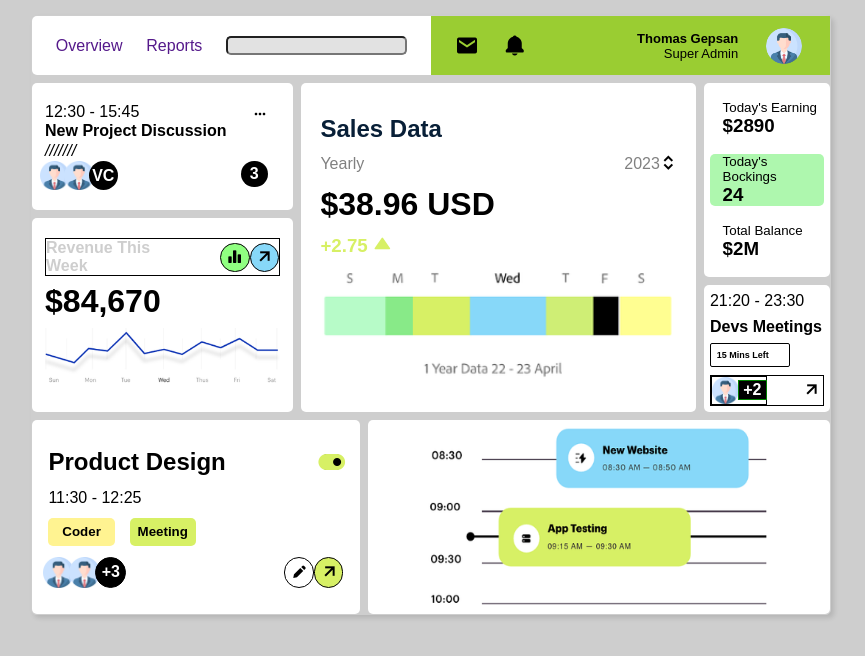
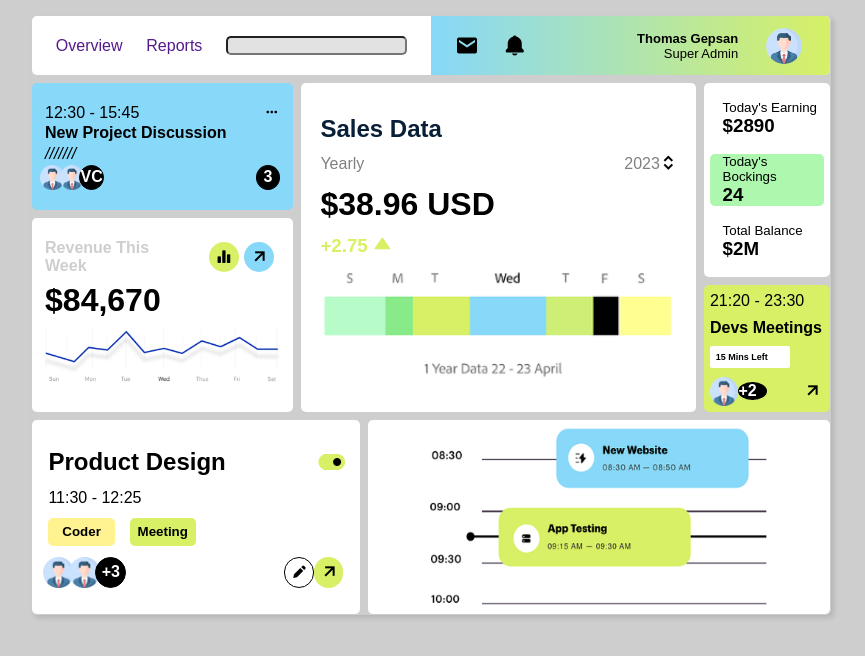
Before and after one commit to JuanManuelGilQuiroga/gridBasico, a plain HTML site: page index.html in a window 1280 px wide. Shown: the whole page, without its empty margins (209-1074 px from the left). Drawn offline with nearby package versions, Linux system fonts and the light colour scheme.

Commit message:
refactor: :bug: Arrangements in some sections of the code
Arrangements for the circular divs, bug in the item 6, final design.

```diff
--- a/css/style.css
+++ b/css/style.css
@@ -37,13 +37,12 @@ body {
 }
 
 .container>div {
-    background: var(--color-secundary);
     border-radius: 5px;
 }
 
 /*/ITEM 1/*/
 .item1 {
-    background: red;
+    background: var(--color-secundary);
     grid-area: menu;
     display: flex;
 }
@@ -74,7 +73,9 @@ body {
 }
 
 .div2Item1 {
-    background: yellowgreen;
+    background: linear-gradient(to right, var(--color-cuarto), var(--color-tercero));
+    border-top-right-radius: 5px;
+    border-bottom-right-radius: 5px;
     display: flex;
     justify-content: space-between;
 }
@@ -115,13 +116,14 @@ body {
 
 /*/ITEM2/*/
 .item2 {
-    background: rgb(135, 216, 249);
+    background: var(--color-cuarto);
     grid-area: notification;
     display: flex;
     flex-direction: row;
     justify-content: space-between;
     align-items: center;
     padding: 5%;
+    border-radius: 5px;
 }
 .div1Item2{
     height: 90%;
@@ -129,57 +131,66 @@ body {
     justify-content: space-evenly;
     flex-direction: column;
 }
+.div1_1Item2{
+    display: flex;
+    justify-content: space-between;
+}
 .imgItem2{
     display: flex;
+    flex-direction: row;
+    justify-content: space-between;
     align-items: center;
 }
-.imgItem2 > *{
-    width: 15%;
+.img1Item2{
+    width: 35%;
+    display: flex;
 }
-.imgItem2 > img{
+.img1Item2 > img{
+    width: 30%;
     margin-left: -5px;
 }
+.imgItem2 > div{
+    align-self: flex-end;
+}
 .circleItem2{
-    background: rgb(0, 0, 0);
-    height: 100%;
-    border-radius: 100px;
+    width: 30%;
+    border: 1px solid black;
+    border-radius: 100%;
     display: flex;
+    justify-content: center;
     align-items: center;
-    justify-content: center;
+    background: black;
     margin-left: -5px;
 }
 .circleItem2 > p{
     font-weight: 700;
     color: var(--color-secundary);
 }
-.div2Item2{
-    height: 80%;
-    width: 31%;
+.img2Item2{
+    height: 100%;
+    width: 10%;
     display: flex;
-    flex-direction: column;
-    justify-content: space-between;
-    margin-right: 5%
-}
-.div2Item2 > i{
-    display: flex;
-    align-self: flex-end;
+    justify-content: center;
+
 }
 .circleRightItem2{
-    background: rgb(0, 0, 0);
-    height: 32%;
-    border-radius: 100px;
+    width: 100%;
+    border: 1px solid black;
+    background: black;
+    border-radius: 100%;
     display: flex;
     align-items: center;
     justify-content: center;
 }
 .circleRightItem2 > p{
+
     font-weight: 700;
     color: var(--color-secundary);
 }
 
 /*/ITEM3/*/
 .item3 {
-    background: yellow;
+    background: var(--color-secundary);
     grid-area: sales;
     display: flex;
     flex-direction: column;
@@ -206,12 +217,12 @@ body {
     font-weight: 700;
 }
 .item3 h3{
-    color: #d7f065;
+    color: var(--color-tercero);
 }
 
 
 .item4 {
-    background: pink;
+    background: var(--color-secundary);
     grid-area: balance;
     display: flex;
 }
@@ -254,7 +265,7 @@ body {
 
 /*/ITEM5/*/
 .item5 {
-    background: salmon;
+    background: var(--color-secundary);
     grid-area: week;
     display: flex;
     flex-direction: column;
@@ -265,7 +276,6 @@ body {
     margin: 0;
 }
 .div1Item5{
-    border: 1px solid black;
     width: 100%;
     display: flex;
     justify-content: space-between;
@@ -282,24 +292,19 @@ body {
 }
 .divCircles{
     height: 80%;
-    width: 25%;
+    width: 30%;
     display: flex;
 }
-.divCircles div{
-    width: 50%;
-    border: 1px solid black;
-    border-radius: 100px;
-    display: flex;
-    justify-content: center;
-    align-items: center;
+.chartCircle i{
+    margin-right: 5px;
+    padding: 7px;
+    border-radius: 100%;
+    background: var(--color-tercero);
 }
-.chartCircle{
-    background: rgb(144, 255, 129);
-}
-.arrowCircle{
-    background: rgb(135, 216, 249);
-}
-.arrowCircle > i{
+.arrowCircle i{
+    padding: 3px;
+    border-radius: 100%;
+    background: var(--color-cuarto);
     font-size: 1.5em;
     transform: rotate(45deg);
 
@@ -318,9 +323,9 @@ body {
     flex-direction: column;
     justify-content: space-between;
     padding: 5%;
+    border-radius: 5px;
 }
 .whiteDiv{
-    border: 1px solid black;
     width: 70%;
     background: white;
     padding: 5%;
@@ -331,7 +336,6 @@ body {
     font-weight: 800;
 }
 .iconsItem6{
-    border: 1px solid black;
     width: 100%;
     display: flex;
     align-items: center;
@@ -339,21 +343,14 @@ body {
 }
 .imgItem6{
     width: 50%;
-    border: 1px solid black;
     display: flex;
     align-items: center;
     padding: 0;
 }
-.circleItem6{
-    outline: 1px solid green;
-    background: rgb(0, 0, 0);
-    margin: 2;
-    height: 100%;
-    display: flex;
-    align-items: center;
-    justify-content: center;
-}
-.circleItem6 > p{
+
+.imgItem6 > p{
+    background: black;
+    border-radius: 100%;
     font-weight: 700;
     color: var(--color-secundary);
 }
@@ -366,7 +363,7 @@ body {
 }
 
 .item7 {
-    background: rgb(189, 63, 84);
+    background: var(--color-secundary);
     grid-area: product;
     display: flex;
     flex-direction: column;
@@ -381,7 +378,7 @@ body {
 }
 .div1Item7 > i{
     font-size: xx-large;
-    color: #d7f065;
+    color: var(--color-tercero);
     background: black;
     border-radius: 10px;
     height: 50%;
@@ -394,7 +391,7 @@ body {
     background: #fff391;
 }
 .div2Two{
-    background: #d7f065;
+    background: var(--color-tercero);
 }
 
 .div2Item7{
@@ -434,7 +431,7 @@ body {
 .div3One div{
     width: 30%;
     border: 1px solid black;
-    border-radius: 100px;
+    border-radius: 100%;
     display: flex;
     justify-content: center;
     align-items: center;
@@ -452,14 +449,16 @@ body {
 }
 .div3Two div{
     width: 50%;
-    border: 1px solid black;
     border-radius: 100px;
     display: flex;
     justify-content: center;
     align-items: center;
 }
+.div3Two div:first-child{
+    border: 1px solid black;
+}
 .div3Two2{
-    background: #d7f065;
+    background: var(--color-tercero);
 }
 .div3Two2 i{
     font-size: 1.5em;
@@ -467,7 +466,7 @@ body {
 }
 
 .item8 {
-    background: green;
+    background: var(--color-secundary);
     grid-area: timeline;
     display: flex;
     justify-content: center;
@@ -476,7 +475,7 @@ body {
     width: 80%;
 }
 
-@media (width < 800px) {
+@media (width < 900px) {
     .container {
         width: 100%;
         margin: 0;
--- a/css/variables.css
+++ b/css/variables.css
@@ -1,5 +1,7 @@
 :root{
     --color-primary: #cecece;
     --color-secundary: #fff;
+    --color-tercero: #d7f065;
+    --color-cuarto: #87d8f9;
     --color-shadows: 3px 3px 5px rgba(0, 0, 0, 0.122);
 }
--- a/index.html
+++ b/index.html
@@ -35,19 +35,25 @@
         </div>
         <div class="item2">
             <div class="div1Item2">
-                <p>12:30 - 15:45</p>
+                <div class="div1_1Item2">
+                    <p>12:30 - 15:45</p>
+                    <i class='bx bx-dots-horizontal-rounded'></i>
+                </div>
+
                 <h4>New Project Discussion</h4>
                 <p><i>///////</i></p>
                 <div class="imgItem2">
-                    <img src="storage/img/user.png" alt="userImg">
-                    <img src="storage/img/user.png" alt="userImg">
-                    <div class="circleItem2"><p>VC</p></div>
+                    <div class="img1Item2">
+                        <img src="storage/img/user.png" alt="userImg">
+                        <img src="storage/img/user.png" alt="userImg">
+                        <div class="circleItem2"><p>VC</p></div>
+                    </div>
+                    <div class="img2Item2">
+                        <div class="circleRightItem2"><p>3</p></div>
+                    </div>
+
                 </div>
 
-            </div>
-            <div class="div2Item2">
-                <i class='bx bx-dots-horizontal-rounded'></i>
-                <div class="circleRightItem2"><p>3</p></div>
             </div>
         </div>
         <div class="item3">
@@ -105,7 +111,7 @@
             <div class="iconsItem6">
                 <div class="imgItem6">
                     <img src="storage/img/user.png" alt="userImg">
-                    <div class="circleItem6"><p>+2</p></div>
+                    <p>+2</p>
                 </div>
                 <i class='bx bx-up-arrow-alt'></i>
             </div>
```
